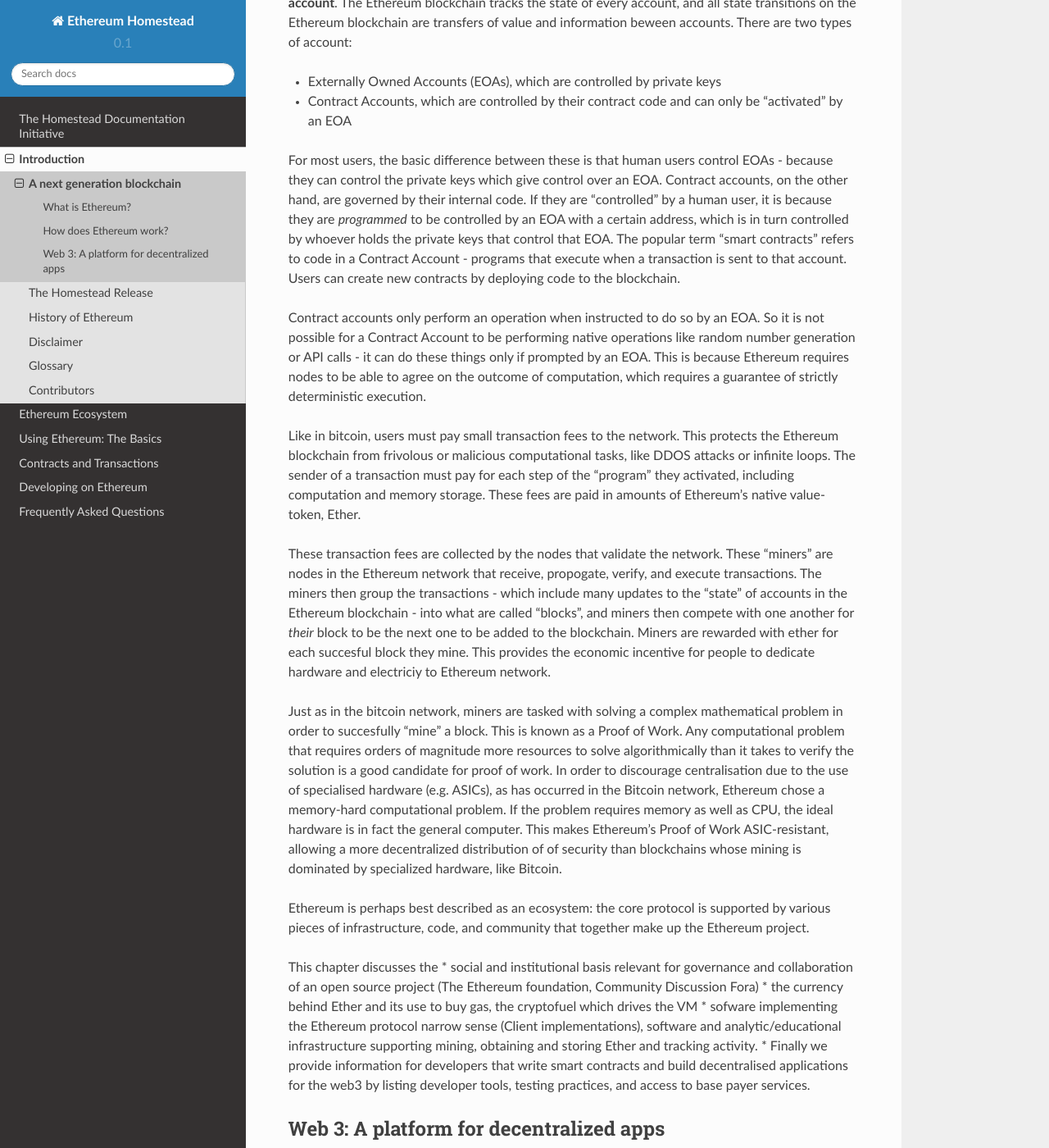
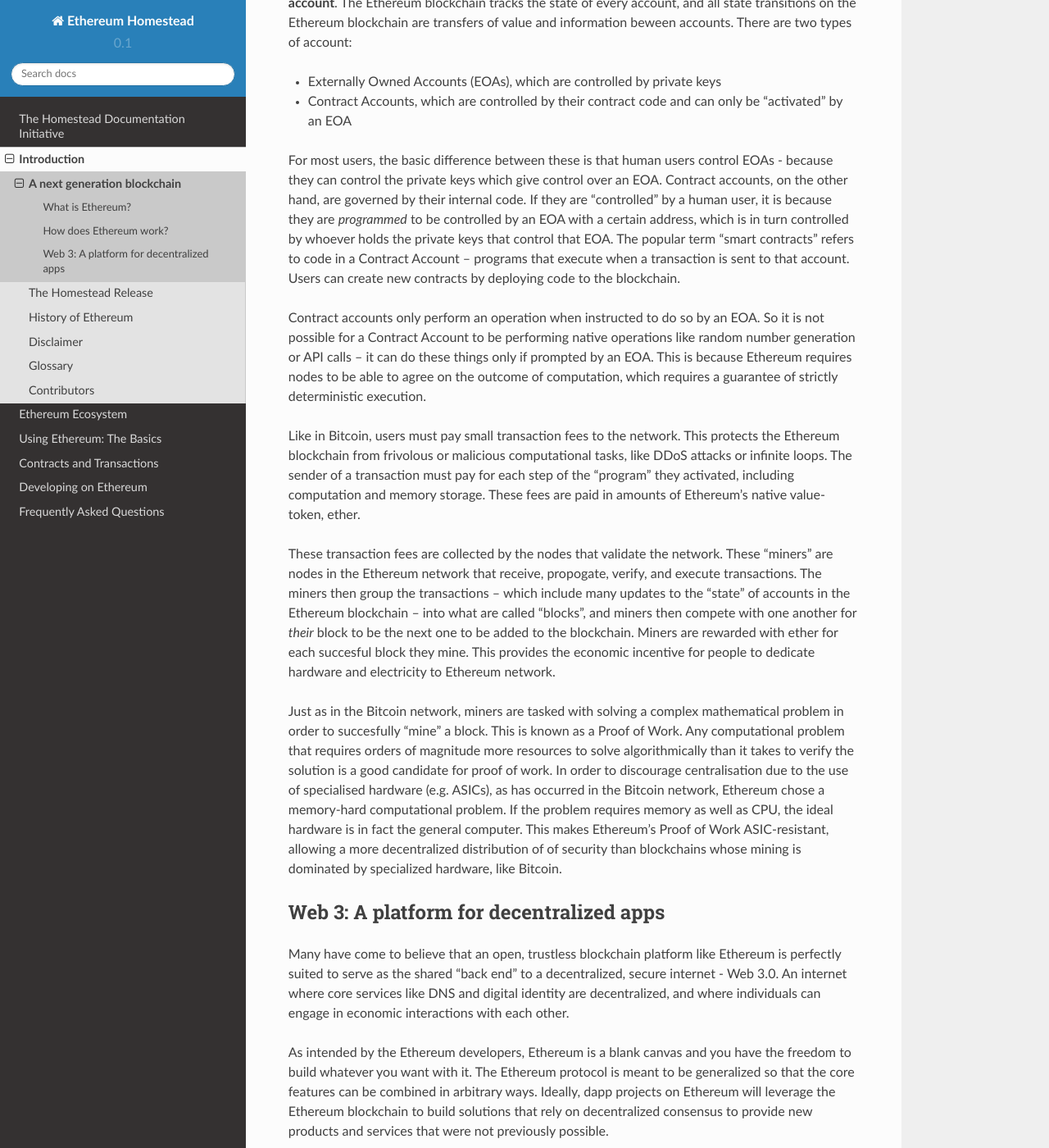
Before and after one commit to ethereum/homestead-guide, a Sphinx documentation site: the page built from source/introduction/what-is-ethereum.rst, in a window 1280 px wide and 1400 px high, scrolled down 2008 px. Shown: the whole window at 82% size. Built offline with Sphinx 7.4.7 and the Read the Docs theme 2.0.0, drawn with Linux system fonts in a browser that asks for light colours; some of the changed text lies outside the part shown.

Commit message:
Mostly spelling fixes. Also removed the broken paragraph/bullets that starts with "This chapter discusses the".

```diff
--- a/source/introduction/what-is-ethereum.rst
+++ b/source/introduction/what-is-ethereum.rst
@@ -17,42 +17,35 @@
 
 Ethereum is a programmable blockchain. Rather than give users a set of pre-defined operations (e.g. bitcoin transactions), Ethereum allows users to create their own operations of any complexity they wish. In this way, it serves as a platform for many different types of decentralized blockchain applications, including but not limited to cryptocurrencies.
 
-Ethereum in the narrow sense refers to a suite of protocols that define a platform for decentralised applications. At the heart of it is the Ethereum Virtual Machine ("EVM"), which can execute code of arbitrary algorithmic complexity. In computer science terms, Ethereum is "turing complete". Developers can create applications that run on the EVM using friendly programming languages modelled on existing languages like javascript and python.
+Ethereum in the narrow sense refers to a suite of protocols that define a platform for decentralised applications. At the heart of it is the Ethereum Virtual Machine ("EVM"), which can execute code of arbitrary algorithmic complexity. In computer science terms, Ethereum is "Turing complete". Developers can create applications that run on the EVM using friendly programming languages modelled on existing languages like javascript and python.
 
 Like any blockchain, Ethereum also includes a peer-to-peer network protocol. The Ethereum blockchain database is maintained and updated by many nodes connected to the network. Each and every node of the network runs the EVM and executes the same instructions. For this reason, Ethereum is sometimes described evocatively as a "world computer".
 
 This massive parallelisation of computing across the entire Ethereum network is not done to make computation more efficient. In fact, this process makes computation on Ethereum far slower and more expensive than on a traditional "computer". Rather, every Ethereum node runs the EVM in order to maintain consensus across the blockchain. Decentralized consensus gives Ethereum extreme levels of fault tolerance, ensures zero downtime, and makes data stored on the blockchain forever unchangeable and censorship-resistant.
 
-The Ethereum platform itself is featureless or value-agnostic. Similar to programming languages, it is up to entrepreneurs and developers to decide what it should be used for. However, it is clear that certain application types benefit more than others from Ethereum's capabilities. Specifically, ethereum is **suited for applications that automated direct interaction between peers or facilitate coordinated group action across a network**. For instance, applications for coordinating peer-to-peer marketplaces, or the automation of complex financial contracts. Bitcoin allows for individuals to exchange cash without involving any middlemen like financial institutions, banks, or governments. Ethereum’s impact may be more far-reaching. In theory, financial interactions or exchanges of any complexity could be carried out automatically & reliably using code running on Ethereum. Beyond financial applications, any environments where trust, security, and permanence - assets, voting, governance, and the internet of things - could be massively impacted by the Ethereum platform.
+The Ethereum platform itself is featureless or value-agnostic. Similar to programming languages, it is up to entrepreneurs and developers to decide what it should be used for. However, it is clear that certain application types benefit more than others from Ethereum's capabilities. Specifically, Ethereum is **suited for applications that automated direct interaction between peers or facilitate coordinated group action across a network**. For instance, applications for coordinating peer-to-peer marketplaces, or the automation of complex financial contracts. Bitcoin allows for individuals to exchange cash without involving any middlemen like financial institutions, banks, or governments. Ethereum's impact may be more far-reaching. In theory, financial interactions or exchanges of any complexity could be carried out automatically and reliably using code running on Ethereum. Beyond financial applications, any environments where trust, security, and permanence – assets, voting, governance, and the internet of things – could be massively impacted by the Ethereum platform.
 
 ********************************************************************************
 How does Ethereum work?
 ********************************************************************************
 
-Ethereum incorporates many features and technologies that will be familiar to users of bitcoin, while also introducing many modifications and innovations of its own.
+Ethereum incorporates many features and technologies that will be familiar to users of Bitcoin, while also introducing many modifications and innovations of its own.
 
-Whereas the bitcoin blockchain was purely a list of transactions, **Ethereum's basic unit is the account**. The Ethereum blockchain tracks the state of every account, and all state transitions on the Ethereum blockchain are transfers of value and information beween accounts. There are two types of account:
+Whereas the Bitcoin blockchain was purely a list of transactions, **Ethereum's basic unit is the account**. The Ethereum blockchain tracks the state of every account, and all state transitions on the Ethereum blockchain are transfers of value and information beween accounts. There are two types of account:
 
 - Externally Owned Accounts (EOAs), which are controlled by private keys
 - Contract Accounts, which are controlled by their contract code and can only be "activated" by an EOA
 
-For most users, the basic difference between these is that human users control EOAs - because they can control the private keys which give control over an EOA. Contract accounts, on the other hand, are governed by their internal code. If they are "controlled" by a human user, it is because they are *programmed* to be controlled by an EOA with a certain address, which is in turn controlled by whoever holds the private keys that control that EOA. The popular term "smart contracts" refers to code in a Contract Account - programs that execute when a transaction is sent to that account. Users can create new contracts by deploying code to the blockchain.
+For most users, the basic difference between these is that human users control EOAs - because they can control the private keys which give control over an EOA. Contract accounts, on the other hand, are governed by their internal code. If they are "controlled" by a human user, it is because they are *programmed* to be controlled by an EOA with a certain address, which is in turn controlled by whoever holds the private keys that control that EOA. The popular term "smart contracts" refers to code in a Contract Account – programs that execute when a transaction is sent to that account. Users can create new contracts by deploying code to the blockchain.
 
-Contract accounts only perform an operation when instructed to do so by an EOA. So it is not possible for a Contract Account to be performing native operations like random number generation or API calls - it can do these things only if prompted by an EOA. This is because Ethereum requires nodes to be able to agree on the outcome of computation, which requires a guarantee of strictly deterministic execution.
+Contract accounts only perform an operation when instructed to do so by an EOA. So it is not possible for a Contract Account to be performing native operations like random number generation or API calls – it can do these things only if prompted by an EOA. This is because Ethereum requires nodes to be able to agree on the outcome of computation, which requires a guarantee of strictly deterministic execution.
 
-Like in bitcoin, users must pay small transaction fees to the network. This protects the Ethereum blockchain from frivolous or malicious computational tasks, like DDOS attacks or infinite loops. The sender of a transaction must pay for each step of the "program" they activated, including computation and memory storage.  These fees are paid in amounts of Ethereum's native value-token, Ether.
+Like in Bitcoin, users must pay small transaction fees to the network. This protects the Ethereum blockchain from frivolous or malicious computational tasks, like DDoS attacks or infinite loops. The sender of a transaction must pay for each step of the "program" they activated, including computation and memory storage.  These fees are paid in amounts of Ethereum's native value-token, ether.
 
-These transaction fees are collected by the nodes that validate the network. These "miners" are nodes in the Ethereum network that receive, propogate, verify, and execute transactions. The miners then group the transactions - which include many updates to the "state" of accounts in the Ethereum blockchain - into what are called "blocks", and miners then compete with one another for *their* block to be the next one to be added to the blockchain. Miners are rewarded with ether for each succesful block they mine. This provides the economic incentive for people to dedicate hardware and electriciy to Ethereum network.
+These transaction fees are collected by the nodes that validate the network. These "miners" are nodes in the Ethereum network that receive, propogate, verify, and execute transactions. The miners then group the transactions – which include many updates to the "state" of accounts in the Ethereum blockchain – into what are called "blocks", and miners then compete with one another for *their* block to be the next one to be added to the blockchain. Miners are rewarded with ether for each succesful block they mine. This provides the economic incentive for people to dedicate hardware and electricity to Ethereum network.
 
-Just as in the bitcoin network, miners are tasked with solving a complex mathematical problem in order to succesfully "mine" a block. This is known as a Proof of Work. Any computational problem that requires orders of magnitude more resources to solve algorithmically than it takes to verify the solution is a good candidate for proof of work. In order to discourage centralisation due to the use of specialised hardware (e.g. ASICs), as has occurred in the Bitcoin network, Ethereum chose a memory-hard computational problem. If the problem requires memory as well as CPU, the ideal hardware is in fact the general computer. This makes Ethereum's Proof of Work ASIC-resistant, allowing a more decentralized distribution of of security than blockchains whose mining is dominated by specialized hardware, like Bitcoin.
+Just as in the Bitcoin network, miners are tasked with solving a complex mathematical problem in order to succesfully "mine" a block. This is known as a Proof of Work. Any computational problem that requires orders of magnitude more resources to solve algorithmically than it takes to verify the solution is a good candidate for proof of work. In order to discourage centralisation due to the use of specialised hardware (e.g. ASICs), as has occurred in the Bitcoin network, Ethereum chose a memory-hard computational problem. If the problem requires memory as well as CPU, the ideal hardware is in fact the general computer. This makes Ethereum's Proof of Work ASIC-resistant, allowing a more decentralized distribution of of security than blockchains whose mining is dominated by specialized hardware, like Bitcoin.
 
-Ethereum is perhaps best described as an ecosystem: the core protocol is supported by various pieces of infrastructure, code, and community that together make up the Ethereum project.
-
-This chapter discusses the
-* social and institutional basis relevant for governance and collaboration of an open source project (_`The Ethereum foundation`, _`Community Discussion Fora`)
-* the currency behind Ether and its use to buy gas, the cryptofuel which drives the VM
-* sofware implementing the Ethereum protocol narrow sense (_`Client implementations`), software and analytic/educational infrastructure supporting mining, obtaining and storing Ether and tracking activity.
-* Finally we provide information for developers that write smart contracts and build decentralised applications for the web3 by listing developer tools, testing practices, and access to base payer services.
 
 ********************************************************************************
 Web 3: A platform for decentralized apps
```
Also changed, not shown: other parts of source/introduction/what-is-ethereum.rst (+4 -4 lines).
